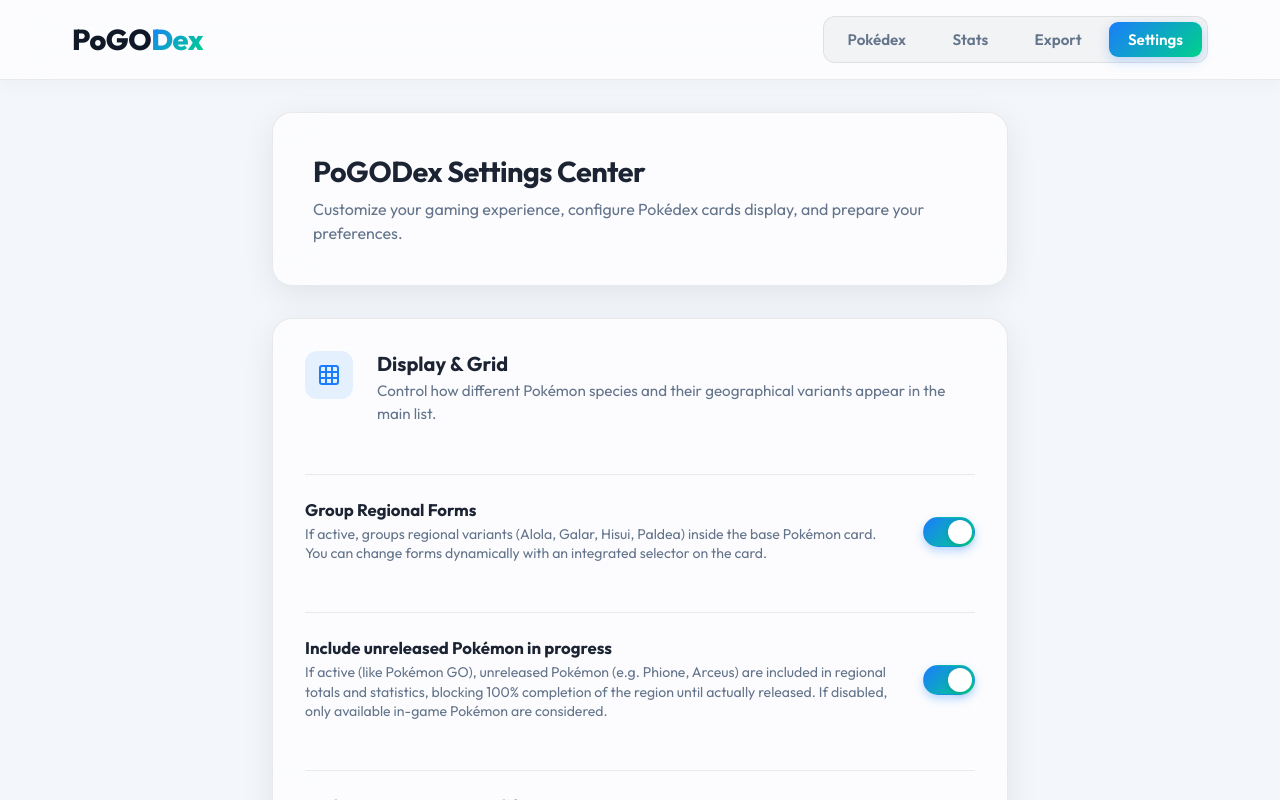
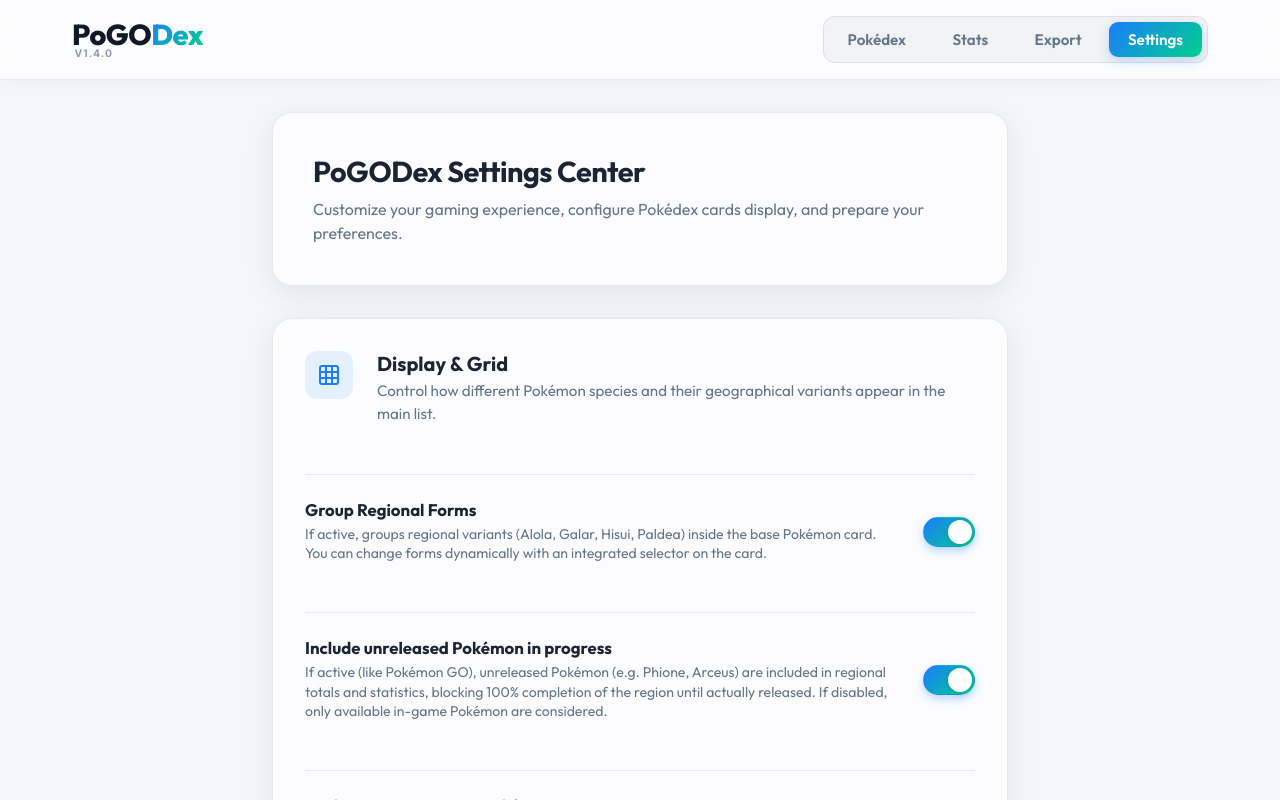
Before and after one commit to nigel87/PoGoDex, an Angular app in the folder frontend/: page /1/settings in a window 1280 px wide. Built offline with nearby package versions, Linux system fonts and the light colour scheme; no server answers.

Commit message:
feat: display app version in header and remove unused export and settings components

```diff
--- a/frontend/src/app/components/export/export.html
+++ b/frontend/src/app/components/export/export.html
@@ -2,7 +2,10 @@
   <!-- Header -->
   <header class="pogo-header">
     <div class="header-content">
-      <h1 class="logo" [routerLink]="['/']" style="cursor: pointer;">PoGO<span>Dex</span></h1>
+      <div class="logo-wrapper" [routerLink]="['/']" style="cursor: pointer;">
+        <h1 class="logo">PoGO<span>Dex</span></h1>
+        <span class="app-version">v1.4.0</span>
+      </div>
       <nav class="navigation-tabs">
         <a [routerLink]="['/' + username]" class="nav-link">{{ 'nav.pokedex' | translate }}</a>
         <a [routerLink]="['/' + username + '/stats']" class="nav-link">{{ 'nav.stats' | translate }}</a>
@@ -32,6 +35,7 @@
         <svg xmlns="http://www.w3.org/2000/svg" width="18" height="18" viewBox="0 0 24 24" fill="none" stroke="currentColor" stroke-width="2.5" stroke-linecap="round" stroke-linejoin="round"><path d="M4 12v8a2 2 0 0 0 2 2h12a2 2 0 0 0 2-2v-8"></path><polyline points="16 14 12 18 8 14"></polyline><line x1="12" y1="18" x2="12" y2="6"></line></svg>
         {{ 'export.tab.import' | translate }}
       </button>
+      <!--
       <button
         type="button"
         class="sub-tab-btn"
@@ -40,6 +44,7 @@
         <svg xmlns="http://www.w3.org/2000/svg" width="18" height="18" viewBox="0 0 24 24" fill="none" stroke="currentColor" stroke-width="2.5" stroke-linecap="round" stroke-linejoin="round"><path d="M14 2H6a2 2 0 0 0-2 2v16a2 2 0 0 0 2 2h12a2 2 0 0 0 2-2V8z"></path><polyline points="14 2 14 8 20 8"></polyline><line x1="16" y1="13" x2="8" y2="13"></line><line x1="16" y1="17" x2="8" y2="17"></line><polyline points="10 9 9 9 8 9"></polyline></svg>
         {{ i18n.currentLang() === 'it' ? 'Volantino Rilasciati' : 'Released List' }}
       </button>
+      -->
     </div>
 
     <!-- TAB 1: EXPORT -->
@@ -352,62 +357,11 @@
   </main>
 
   <!-- TAB 3: VOLANTINO RILASCIATI -->
+  <!--
   <main class="export-main" *ngIf="activeTab() === 'flyer'">
-    <!-- Header del Volantino -->
-    <div class="glass-card config-panel flyer-header-card">
-      <div class="flyer-title-row">
-        <div>
-          <h2>{{ i18n.currentLang() === 'it' ? '📋 Volantino Pokémon Rilasciati' : '📋 Released Pokémon List' }}</h2>
-          <p class="subtitle">
-            {{ i18n.currentLang() === 'it'
-              ? 'Tutti i Pokémon disponibili in Pokémon GO, organizzati per generazione.'
-              : 'All Pokémon available in Pokémon GO, organized by generation.' }}
-          </p>
-        </div>
-        <div class="flyer-stats-badge">
-          <span class="badge-num">{{ releasedTotal() }}</span>
-          <span class="badge-label">{{ i18n.currentLang() === 'it' ? 'Rilasciati' : 'Released' }}</span>
-        </div>
-      </div>
-
-      <!-- Filtro generazione -->
-      <div class="flyer-gen-filter">
-        <button type="button" class="gen-filter-btn" [class.active]="flyerGenFilter() === 0" (click)="flyerGenFilter.set(0)">
-          {{ i18n.currentLang() === 'it' ? 'Tutte le Gen' : 'All Gens' }}
-        </button>
-        <button type="button" class="gen-filter-btn" [class.active]="flyerGenFilter() === 1" (click)="flyerGenFilter.set(1)">Gen I</button>
-        <button type="button" class="gen-filter-btn" [class.active]="flyerGenFilter() === 2" (click)="flyerGenFilter.set(2)">Gen II</button>
-        <button type="button" class="gen-filter-btn" [class.active]="flyerGenFilter() === 3" (click)="flyerGenFilter.set(3)">Gen III</button>
-        <button type="button" class="gen-filter-btn" [class.active]="flyerGenFilter() === 4" (click)="flyerGenFilter.set(4)">Gen IV</button>
-        <button type="button" class="gen-filter-btn" [class.active]="flyerGenFilter() === 5" (click)="flyerGenFilter.set(5)">Gen V</button>
-        <button type="button" class="gen-filter-btn" [class.active]="flyerGenFilter() === 6" (click)="flyerGenFilter.set(6)">Gen VI</button>
-        <button type="button" class="gen-filter-btn" [class.active]="flyerGenFilter() === 7" (click)="flyerGenFilter.set(7)">Gen VII</button>
-        <button type="button" class="gen-filter-btn" [class.active]="flyerGenFilter() === 8" (click)="flyerGenFilter.set(8)">Gen VIII</button>
-        <button type="button" class="gen-filter-btn" [class.active]="flyerGenFilter() === 9" (click)="flyerGenFilter.set(9)">Gen IX</button>
-      </div>
-
-      <!-- Pulsante Copia -->
-      <button type="button" class="copy-flyer-btn" (click)="copyFlyer()">
-        <svg xmlns="http://www.w3.org/2000/svg" width="18" height="18" viewBox="0 0 24 24" fill="none" stroke="currentColor" stroke-width="2.5" stroke-linecap="round" stroke-linejoin="round"><rect x="9" y="9" width="13" height="13" rx="2" ry="2"></rect><path d="M5 15H4a2 2 0 0 1-2-2V4a2 2 0 0 1 2-2h9a2 2 0 0 1 2 2v1"></path></svg>
-        {{ i18n.currentLang() === 'it' ? 'Copia lista completa' : 'Copy full list' }}
-      </button>
-    </div>
-
-    <!-- Griglia per generazione -->
-    <div *ngFor="let group of releasedByGeneration()" class="glass-card flyer-gen-card">
-      <div class="flyer-gen-header">
-        <span class="flyer-gen-label">{{ group.label }}</span>
-        <span class="flyer-gen-count">{{ group.pokemon.length }}</span>
-      </div>
-      <div class="flyer-pokemon-grid">
-        <div *ngFor="let p of group.pokemon" class="flyer-pokemon-chip">
-          <span class="flyer-chip-num">#{{ p.id }}</span>
-          <img [src]="p.spriteUrl" [alt]="p.name" class="flyer-chip-sprite" loading="lazy" />
-          <span class="flyer-chip-name">{{ p.name }}</span>
-        </div>
-      </div>
-    </div>
+    ... (Volantino Pokémon Rilasciati Content) ...
   </main>
+  -->
 
   <!-- Copy Toast Notification -->
   <div class="toast-container" [class.show]="showCopyToast()">
--- a/frontend/src/app/components/pokedex-list/pokedex-list.html
+++ b/frontend/src/app/components/pokedex-list/pokedex-list.html
@@ -2,7 +2,10 @@
   <!-- Header -->
   <header class="pogo-header">
     <div class="header-content">
-      <h1 class="logo" [routerLink]="['/']" style="cursor: pointer;">PoGO<span>Dex</span></h1>
+      <div class="logo-wrapper" [routerLink]="['/']" style="cursor: pointer;">
+        <h1 class="logo">PoGO<span>Dex</span></h1>
+        <span class="app-version">v1.4.0</span>
+      </div>
 
       <div class="header-right-group">
         <nav class="navigation-tabs">
--- a/frontend/src/app/components/settings/settings.html
+++ b/frontend/src/app/components/settings/settings.html
@@ -2,7 +2,10 @@
   <!-- Header -->
   <header class="pogo-header">
     <div class="header-content">
-      <h1 class="logo" [routerLink]="['/']" style="cursor: pointer;">PoGO<span>Dex</span></h1>
+      <div class="logo-wrapper" [routerLink]="['/']" style="cursor: pointer;">
+        <h1 class="logo">PoGO<span>Dex</span></h1>
+        <span class="app-version">v1.4.0</span>
+      </div>
       <nav class="navigation-tabs">
         <a [routerLink]="['/' + username]" class="nav-link">{{ 'nav.pokedex' | translate }}</a>
         <a [routerLink]="['/' + username + '/stats']" class="nav-link">{{ 'nav.stats' | translate }}</a>
@@ -123,32 +126,6 @@
           </div>
         </div>
       </div>
-
-      <!-- Card 2: Account & Profile Sync (DISABLED - FUTURE EXPANSION) -->
-      <div class="glass-card settings-card disabled-card">
-        <div class="card-icon-wrapper sync-icon">
-          <svg xmlns="http://www.w3.org/2000/svg" width="24" height="24" viewBox="0 0 24 24" fill="none" stroke="currentColor" stroke-width="2" stroke-linecap="round" stroke-linejoin="round"><path d="M16 21v-2a4 4 0 0 0-4-4H5a4 4 0 0 0-4 4v2"></path><circle cx="8.5" cy="7" r="4"></circle><polyline points="17 11 19 13 23 9"></polyline></svg>
-        </div>
-
-        <div class="settings-meta">
-          <h3>{{ 'settings.account.title' | translate }}</h3>
-          <p class="card-desc">{{ 'settings.account.desc' | translate }}</p>
-          <span class="badge-coming-soon">{{ 'settings.coming_soon' | translate }}</span>
-        </div>
-      </div>
-
-      <!-- Card 3: Notifications & Events (DISABLED - FUTURE EXPANSION) -->
-      <div class="glass-card settings-card disabled-card">
-        <div class="card-icon-wrapper event-icon">
-          <svg xmlns="http://www.w3.org/2000/svg" width="24" height="24" viewBox="0 0 24 24" fill="none" stroke="currentColor" stroke-width="2" stroke-linecap="round" stroke-linejoin="round"><path d="M18 8A6 6 0 0 0 6 8c0 7-3 9-3 9h18s-3-2-3-9"></path><path d="M13.73 21a2 2 0 0 1-3.46 0"></path></svg>
-        </div>
-
-        <div class="settings-meta">
-          <h3>{{ 'settings.notifications.title' | translate }}</h3>
-          <p class="card-desc">{{ 'settings.notifications.desc' | translate }}</p>
-          <span class="badge-coming-soon">{{ 'settings.coming_soon' | translate }}</span>
-        </div>
-      </div>
     </div>
   </main>
 </div>
--- a/frontend/src/app/components/stats/stats.html
+++ b/frontend/src/app/components/stats/stats.html
@@ -2,7 +2,10 @@
   <!-- Header -->
   <header class="pogo-header">
     <div class="header-content">
-      <h1 class="logo" [routerLink]="['/']" style="cursor: pointer;">PoGO<span>Dex</span></h1>
+      <div class="logo-wrapper" [routerLink]="['/']" style="cursor: pointer;">
+        <h1 class="logo">PoGO<span>Dex</span></h1>
+        <span class="app-version">v1.4.0</span>
+      </div>
       <nav class="navigation-tabs">
         <a [routerLink]="['/' + username]" class="nav-link">{{ 'nav.pokedex' | translate }}</a>
         <a [routerLink]="['/' + username + '/stats']" class="nav-link active">{{ 'nav.stats' | translate }}</a>
--- a/frontend/src/styles.css
+++ b/frontend/src/styles.css
@@ -184,12 +184,31 @@
     gap: 1rem;
   }
 
+  .logo-wrapper {
+    display: flex;
+    flex-direction: column;
+    align-items: flex-start;
+    line-height: 1.1;
+    user-select: none;
+  }
+
   .logo {
     font-size: 1.8rem;
     font-weight: 800;
     letter-spacing: -0.5px;
     color: light-dark(#111827, #f8fafc);
-    user-select: none;
+  }
+
+  .app-version {
+    font-size: 0.65rem;
+    font-weight: 800;
+    color: var(--text-secondary);
+    letter-spacing: 1px;
+    margin-top: -0.15rem;
+    margin-left: 0.15rem;
+    opacity: 0.7;
+    font-family: var(--font-secondary);
+    text-transform: uppercase;
   }
 
   .logo span {
```
